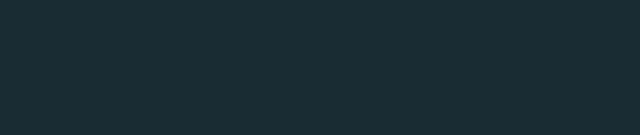
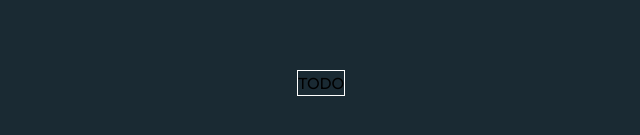
Before and after one commit to EltonLobo07/tic-tac-toe, a React (Vite) app: page / in a window 1280 px wide. Shown: the part 317-452 px from the top of the page, without its empty margins (319-959 px from the left). Built offline with nearby package versions, Linux system fonts and the light colour scheme.

Commit message:
Add content wrappers
The app displays different views based on whether the player has
selected player one's mark. Add content wrapper for each of the view.

```diff
--- a/package.json
+++ b/package.json
@@ -11,7 +11,8 @@
   },
   "dependencies": {
     "react": "^18.2.0",
-    "react-dom": "^18.2.0"
+    "react-dom": "^18.2.0",
+    "tailwind-merge": "^1.14.0"
   },
   "devDependencies": {
     "@types/react": "^18.2.15",
--- a/src/App.tsx
+++ b/src/App.tsx
@@ -1,7 +1,14 @@
+import { Game } from "./components/Game";
 import { MaxWidthWrapper } from "./components/MaxWidthWrapper";
+import { NewGameMenu } from "./components/NewGameMenu";
 import { VisuallyHidden } from "./components/VisuallyHidden";
+import { useState } from "react";
+
+type PlayerOneMark = "X" | "0" | null;
 
 export function App() {
+  const [playerOneMark, setPlayerOneMark] = useState<PlayerOneMark>(null);
+
   return (
     <div
       className = "h-full bg-almost-black relative"
@@ -13,8 +20,14 @@ export function App() {
           </h1>
         </header>
       </VisuallyHidden>
-      <MaxWidthWrapper>
-        Todo
+      <MaxWidthWrapper
+        className = "h-full flex py-24px"
+      >
+        {
+          playerOneMark === null
+          ? <NewGameMenu />
+          : <Game />
+        }
       </MaxWidthWrapper>
     </div>
   );
--- /dev/null
+++ b/src/components/Game.tsx
@@ -0,0 +1,9 @@
+export function Game() {
+    return (
+        <div
+            className = "border border-white my-0 tabAndUp:my-auto"
+        >
+            Todo
+        </div>
+    );
+}
--- a/src/components/MaxWidthWrapper.tsx
+++ b/src/components/MaxWidthWrapper.tsx
@@ -1,13 +1,18 @@
+import { twMerge } from "tailwind-merge";
 import { ValidChild } from "../type-helpers/general";
 
 type Props = {
-    children: ValidChild
+    children: ValidChild,
+    className?: string
 };
 
 export function MaxWidthWrapper(props: Props) {
     return (
         <div
-            className = "h-full px-24px max-w-fit mx-auto"
+            className = {twMerge(
+                props.className,
+                "px-24px max-w-fit mx-auto"
+            )}
         >
             {props.children}
         </div>
--- /dev/null
+++ b/src/components/NewGameMenu.tsx
@@ -0,0 +1,9 @@
+export function NewGameMenu() {
+    return (
+        <div
+            className = "border border-white my-auto"
+        >
+            TODO
+        </div>
+    );
+}
--- a/tailwind.config.js
+++ b/tailwind.config.js
@@ -5,6 +5,10 @@ export default {
     "./src/**/*.{js,ts,jsx,tsx}"
   ],
   theme: {
+    screens: {
+      tabAndUp: "34.375rem", // 550px
+      laptopAndUp: "68.75rem" // 1100px
+    },
     colors: {
       /*
         Format
```
Also changed, not shown: 1 other file (tests, documents, lock files or other folders).
